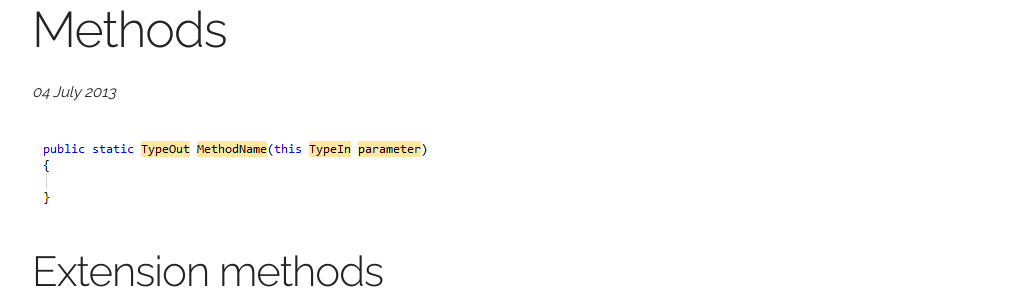
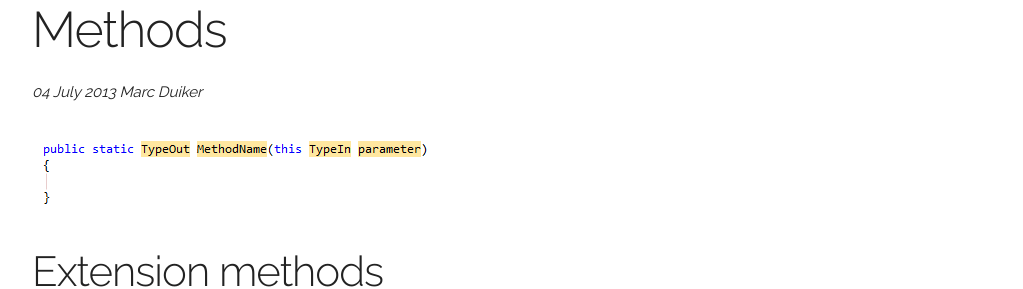
Before and after one commit to marcduiker/marcduiker.github.io, a Jekyll site: the page built from _posts/2013-07-04-visual-studio-snippet-for-extension-methods.md, in a window 1280 px wide. Shown: the part 259-548 px from the top of the page, without its empty margins (128-1151 px from the left). Built offline with Jekyll 4.4.1, drawn with Linux system fonts in a browser that asks for light colours; nearby versions of some CDN libraries; comment, search, counter and statistics services are not loaded.

Commit message:
Add BlogPosting properties

```diff
--- a/_layouts/post.html
+++ b/_layouts/post.html
@@ -9,8 +9,9 @@
 				<div class="row">
 					<div class="twelve columns">
 						<header>
-							<h1 itemprop="name">{{ page.title }}</h1>
+							<h1 itemprop="name headline">{{ page.title }}</h1>
 							<time itemprop="datePublished" datetime="{{ page.date | date_to_xmlschema }}"><em>{{ page.date | date_to_long_string }}</em></time>
+							<em><span itemprop="author publisher">Marc Duiker</span></em>
 						</header>
 					</div>
 				</div>
```
